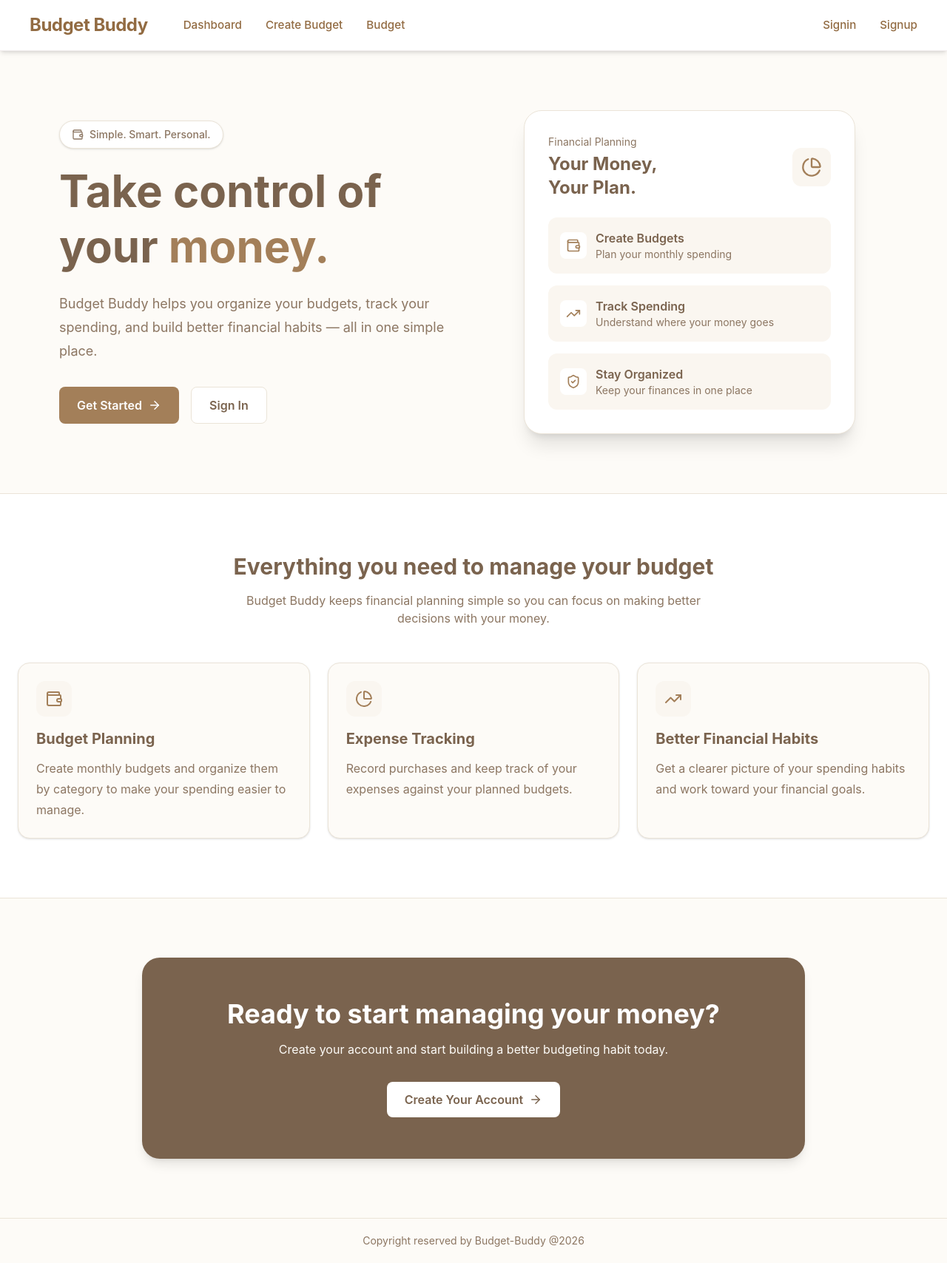
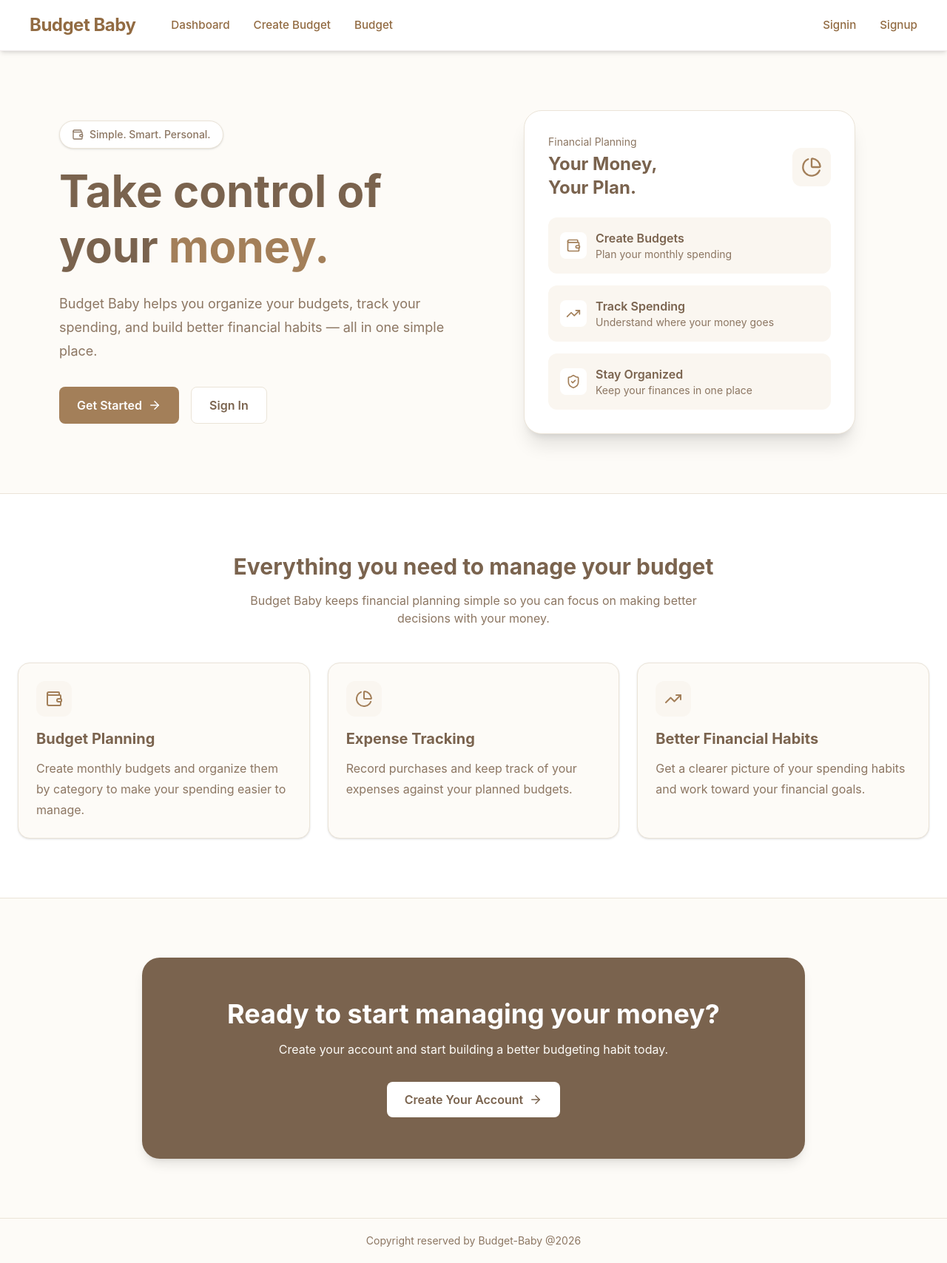
Before and after one commit to harneetsingh46/Budget-Baby, a React (Vite) app in the folder frontend/: page / in a window 1280 px wide. Shown: the whole page at 74% size. Built offline with nearby package versions, Linux system fonts and the light colour scheme; no server answers.

Commit message:
made small changes

```diff
--- a/frontend/src/common/Footer.jsx
+++ b/frontend/src/common/Footer.jsx
@@ -5,7 +5,7 @@ const Footer = () => {
 
     return (
         <footer className="border-t border-[#EBE4D8] bg-[#FDFBF7] px-6 py-5 text-center font-['Inter','Segoe_UI',sans-serif] text-sm text-[#8C7662]">
-            Copyright reserved by Budget-Buddy @{year}
+            Copyright reserved by Budget-Baby @{year}
         </footer>
     );
 };
--- a/frontend/src/common/Navbar.jsx
+++ b/frontend/src/common/Navbar.jsx
@@ -23,7 +23,7 @@ const Navbar = () => {
                     onClick={closeMenu}
                     className="text-[1.5rem] font-bold tracking-[-0.5px] text-[#926b42] no-underline"
                 >
-                    Budget Buddy
+                    Budget Baby
                 </Link>
             </div>
 
--- a/frontend/src/pages/Hero.jsx
+++ b/frontend/src/pages/Hero.jsx
@@ -29,7 +29,7 @@ const Hero = () => {
             </h1>
 
             <p className="mt-6 max-w-xl text-lg leading-8 text-[#8C7662]">
-              Budget Buddy helps you organize your budgets, track your spending,
+              Budget Baby helps you organize your budgets, track your spending,
               and build better financial habits — all in one simple place.
             </p>
 
@@ -145,7 +145,7 @@ const Hero = () => {
             </h2>
 
             <p className="mt-4 text-[#8C7662]">
-              Budget Buddy keeps financial planning simple so you can focus on
+              Budget Baby keeps financial planning simple so you can focus on
               making better decisions with your money.
             </p>
           </div>
```
